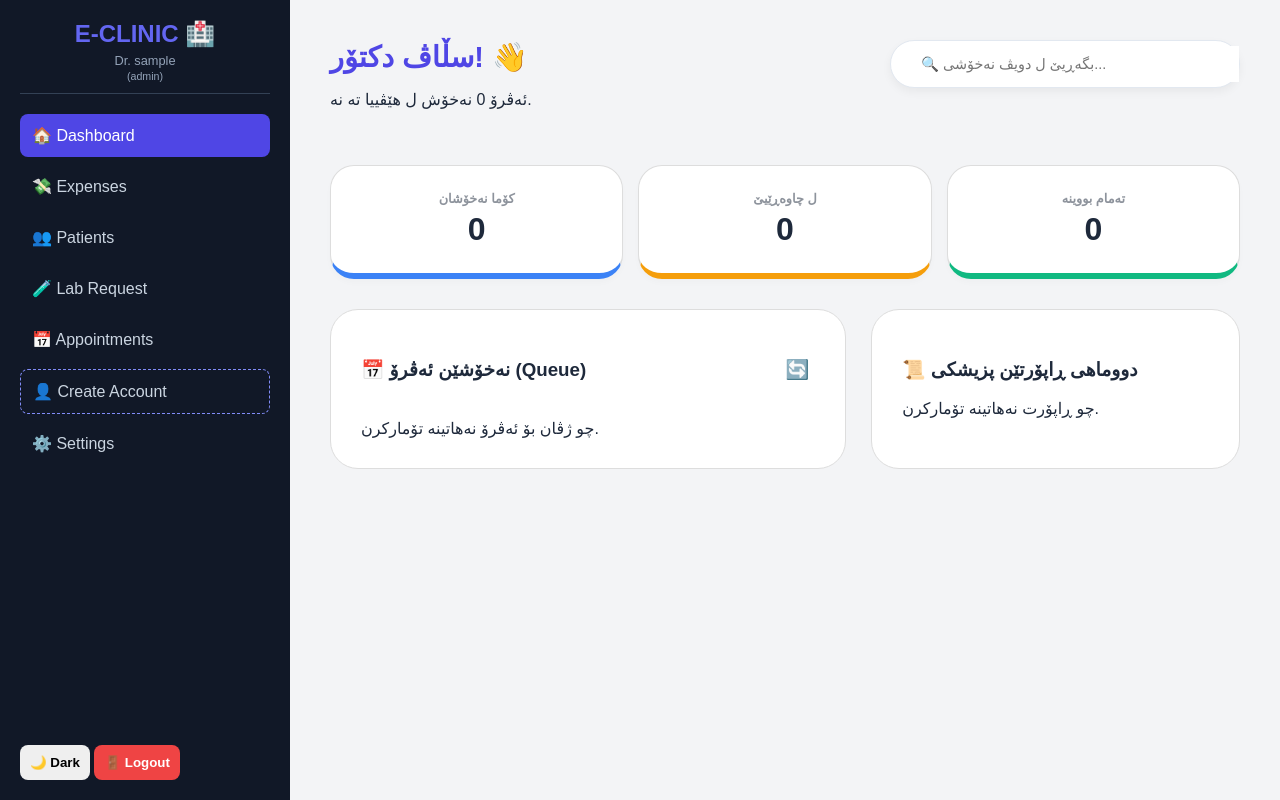
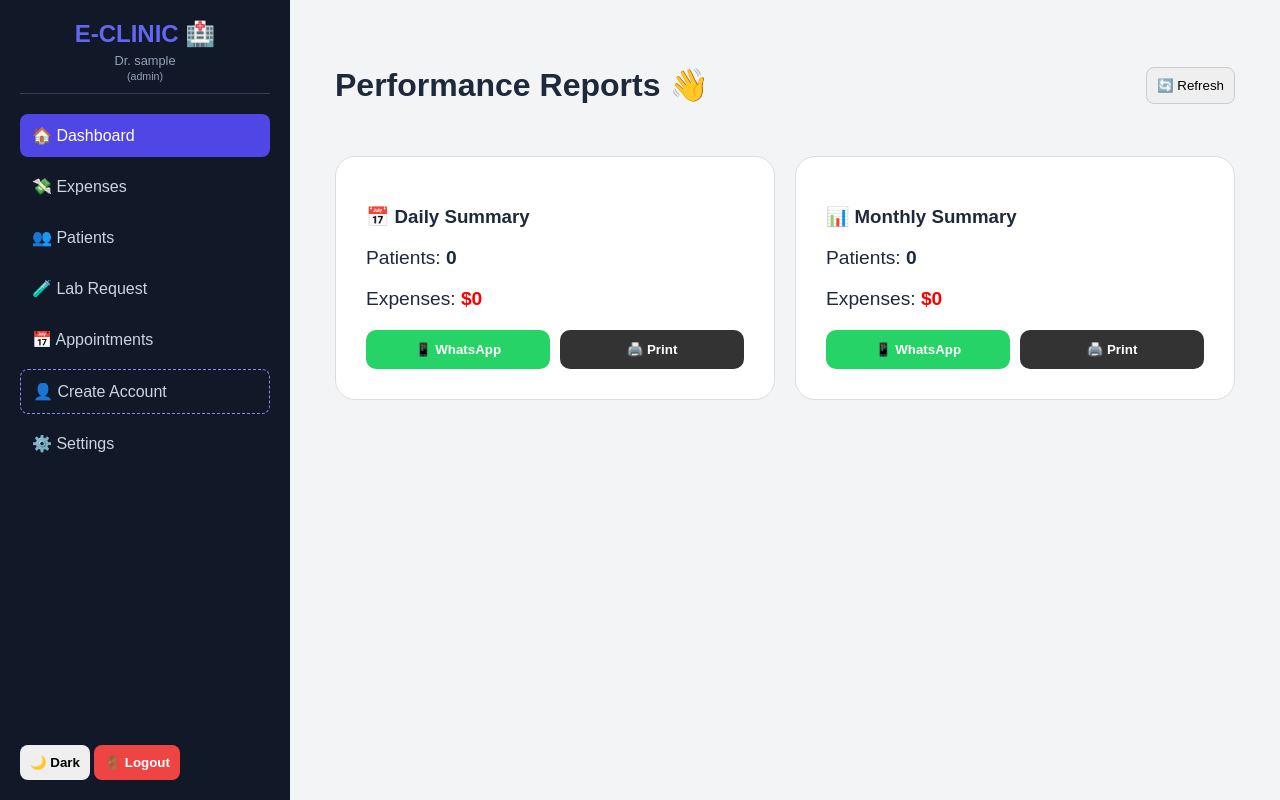
Before and after one commit to Saadzebari12345/my-clinic-app, a SvelteKit app: page / in a window 1280 px wide. Built offline with nearby package versions, Linux system fonts and the light colour scheme; sample sign-in values are in the browser's storage.

Commit message:
Add files via upload

```diff
--- a/src/routes/+page.svelte
+++ b/src/routes/+page.svelte
@@ -1,211 +1,101 @@
 <script lang="ts">
  import { onMount } from 'svelte';
  import { supabase } from '$lib/supabaseClient';
- import { goto } from '$app/navigation';
 
- // ١. گۆڕاوێن سەرەکی
  let doctorId = $state(0);
+ let docInfo = $state<any>(null);
+ let reportData = $state({ todayP: 0, todayE: 0, monthP: 0, monthE: 0 });
  let isLoading = $state(true);
 
- // گۆڕاوێن گەڕیانێ
- let searchTerm = $state("");
- let searchResults = $state<any[]>([]);
-
- // داتایێن داشبۆردێ
- let todayApps = $state<any[]>([]);
- let recentRecords = $state<any[]>([]);
- let stats = $state({ totalP: 0, pending: 0, completed: 0 });
-
  onMount(async () => {
-  const id = localStorage.getItem('doctor_id');
-  if (id) {
-   doctorId = Number(id);
-   await loadLiveDashboard();
+  const storedId = localStorage.getItem('doctor_id');
+  if (storedId) {
+   doctorId = Number(storedId);
+   await loadReportData();
   }
  });
 
- async function loadLiveDashboard() {
+ async function loadReportData() {
   isLoading = true;
+  const now = new Date();
+  const today = now.toLocaleDateString('en-CA');
+  const monthStart = new Date(now.getFullYear(), now.getMonth(), 1).toISOString();
 
-  // دیارکرنا دەسپێک و دووماهیا ئەڤرۆ ب شێوەیەکێ زانستی
-  const start = new Date(); start.setHours(0,0,0,0);
-  const end = new Date(); end.setHours(23,59,59,999);
+  const { data: doc } = await supabase.from('doctors').select('*').eq('id', doctorId).single();
+  docInfo = doc;
 
-  const [apps, patients, records] = await Promise.all([
-   // ١. ئینانا ژڤانێن ئەڤرۆ
-   supabase.from('appointments').select('*').eq('doctor_id', doctorId)
-    .gte('date', start.toISOString()).lte('date', end.toISOString()).order('date', {ascending: true}),
+  const { data: recs } = await supabase.from('medical_records').select('created_at').eq('doctor_id', doctorId);
+  const { data: exps } = await supabase.from('expenses').select('amount, created_at').eq('doctor_id', doctorId);
 
-   // ٢. کۆما گشتی یا نەخۆشان
-   supabase.from('patients').select('id', { count: 'exact', head: true }).eq('doctor_id', doctorId),
-
-   // ٣. نویترین ڕاپۆرتێن پزیشکی (بێ مەرجێ کاتی دا سفر نەبیت)
-   supabase.from('medical_records').select('diagnosis, created_at, patients(name)').eq('doctor_id', doctorId).order('created_at', {ascending: false}).limit(5)
-  ]);
-
-  if (apps.data) {
-   todayApps = apps.data;
-   stats.pending = todayApps.filter(a => a.status === 'Pending' || a.status === 'Confirmed').length;
-   stats.completed = todayApps.filter(a => a.status === 'Done').length;
+  if (recs) {
+   reportData.todayP = recs.filter(r => new Date(r.created_at).toLocaleDateString('en-CA') === today).length;
+   reportData.monthP = recs.filter(r => new Date(r.created_at) >= new Date(monthStart)).length;
   }
-
-  stats.totalP = patients.count || 0;
-  if (records.data) recentRecords = records.data;
-
+  if (exps) {
+   reportData.todayE = exps.filter(e => new Date(e.created_at).toLocaleDateString('en-CA') === today).reduce((s, e) => s + (Number(e.amount) || 0), 0);
+   reportData.monthE = exps.filter(e => new Date(e.created_at) >= new Date(monthStart)).reduce((s, e) => s + (Number(e.amount) || 0), 0);
+  }
   isLoading = false;
  }
 
- // 🔍 فانکشنا گەڕیانێ ب شێوازێ لیستە (Selection)
- async function handleSearch() {
-  if (searchTerm.length < 2) {
-   searchResults = [];
-   return;
-  }
-  const { data } = await supabase.from('patients')
-   .select('id, name, phone')
-   .eq('doctor_id', doctorId)
-   .ilike('name', `%${searchTerm}%`)
-   .limit(5);
+ function sendToWhatsapp(type: 'daily' | 'monthly') {
+  if (!docInfo?.whatsapp_number) return alert("ژمارا واتساپێ نەهاتییە داکەفتن!");
 
-  searchResults = data || [];
+  const label = type === 'daily' ? "📋 ڕاپۆرتا ڕۆژانە" : "📊 ڕاپۆرتا مەهانە";
+  const pCount = type === 'daily' ? reportData.todayP : reportData.monthP;
+  const eSum = type === 'daily' ? reportData.todayE : reportData.monthE;
+
+  // لێرە مە نیشانا Backtick ( ` ) بکارئینایە دا خەلەتی نەمینیت
+  const msg = `${label}%0A----------%0A👨‍⚕️ دکتۆر: ${docInfo.doctor_name}%0A👥 نەخۆشێن تەمامبووی: ${pCount}%0A💸 خەرجییان: $${eSum}%0A📅 ڕێکەفت: ${new Date().toLocaleDateString()}`;
+
+  window.open(`https://wa.me/${docInfo.whatsapp_number}?text=${msg}`, '_blank');
+ }
+
+ function printSummary(type: 'daily' | 'monthly') {
+  const win = window.open('', '', 'width=800,height=600');
+  const label = type === 'daily' ? "Daily Report" : "Monthly Report";
+  const pCount = type === 'daily' ? reportData.todayP : reportData.monthP;
+  const eSum = type === 'daily' ? reportData.todayE : reportData.monthE;
+
+  win?.document.write(`
+   <div style="font-family:sans-serif; padding:50px; border:2px solid #333; text-align:center;">
+    <h2>${label}</h2>
+    <p>Clinic: ${docInfo?.clinic_name} | Dr. ${docInfo?.doctor_name}</p>
+    <hr>
+    <h1 style="font-size:2.5rem;">Patients: ${pCount}</h1>
+    <h1 style="font-size:2.5rem; color:red;">Expenses: $${eSum}</h1>
+    <p>Date: ${new Date().toLocaleString()}</p>
+   </div>
+  `);
+  win?.document.close();
+  win?.print();
  }
 </script>
 
-<div class="pro-dashboard">
- <!-- 🌟 سەرێ لاپەرەی و گەڕیان -->
- <header class="top-section">
-  <div class="welcome">
-   <h1>سڵاڤ دکتۆر! 👋</h1>
-   <p>ئەڤرۆ {todayApps.length} نەخۆش ل هێڤییا تە نە.</p>
+<div style="padding: 20px; color: var(--text);">
+ <header style="display:flex; justify-content:space-between; align-items:center; margin-bottom:30px;">
+  <h1>Performance Reports 👋</h1>
+  <button onclick={loadReportData} style="padding:10px; cursor:pointer; border-radius:8px; border:1px solid #ccc;">🔄 Refresh</button>
+ </header>
+
+ <div style="display: grid; grid-template-columns: 1fr 1fr; gap: 20px;">
+  <div style="background:var(--card, white); padding:30px; border-radius:20px; border:1px solid var(--border);">
+   <h3>📅 Daily Summary</h3>
+   <p style="font-size:1.2rem;">Patients: <b>{reportData.todayP}</b></p>
+   <p style="font-size:1.2rem;">Expenses: <b style="color:red;">${reportData.todayE}</b></p>
+   <div style="display:flex; gap:10px; margin-top:20px;">
+    <button onclick={() => sendToWhatsapp('daily')} style="background:#25d366; color:white; border:none; padding:12px; border-radius:10px; cursor:pointer; flex:1; font-weight:bold;">📱 WhatsApp</button><button onclick={() => printSummary('daily')} style="background:#333; color:white; border:none; padding:12px; border-radius:10px; cursor:pointer; flex:1; font-weight:bold;">🖨️ Print</button>
+   </div>
   </div>
 
-  <div class="search-container">
-   <div class="search-pill">
-    <input bind:value={searchTerm} oninput={handleSearch} placeholder="🔍 بگەڕیێ ل دویڤ نەخۆشی..." />
+  <div style="background:var(--card, white); padding:30px; border-radius:20px; border:1px solid var(--border);">
+   <h3>📊 Monthly Summary</h3>
+   <p style="font-size:1.2rem;">Patients: <b>{reportData.monthP}</b></p>
+   <p style="font-size:1.2rem;">Expenses: <b style="color:red;">${reportData.monthE}</b></p>
+   <div style="display:flex; gap:10px; margin-top:20px;">
+    <button onclick={() => sendToWhatsapp('monthly')} style="background:#25d366; color:white; border:none; padding:12px; border-radius:10px; cursor:pointer; flex:1; font-weight:bold;">📱 WhatsApp</button>
+    <button onclick={() => printSummary('monthly')} style="background:#333; color:white; border:none; padding:12px; border-radius:10px; cursor:pointer; flex:1; font-weight:bold;">🖨️ Print</button>
    </div>
-   <!-- لیستا ئەنجامێن گەڕیانێ -->
-   {#if searchResults.length > 0}
-    <div class="search-results card">
-     {#each searchResults as result}
-      <button onclick={() => { goto(`/patients/${result.id}`); searchResults = []; searchTerm = ""; }}>
-       <b>{result.name}</b>
-       <span>{result.phone}</span>
-      </button>
-     {/each}
-    </div>
-   {/if}
-  </div>
- </header>
-
- <!-- 📊 کارتێن ئاماران -->
- <div class="quick-stats">
-  <div class="s-card blue">
-   <span class="label">کۆما نەخۆشان</span>
-   <span class="value">{stats.totalP}</span>
-  </div>
-  <div class="s-card amber">
-   <span class="label">ل چاوەڕێیێ</span>
-   <span class="value">{stats.pending}</span>
-  </div>
-  <div class="s-card emerald">
-   <span class="label">تەمام بووینە</span>
-   <span class="value">{stats.completed}</span>
   </div>
  </div>
-
- <div class="dashboard-grid">
-  <!-- 🗓️ لیستا ئەڤرۆ -->
-  <section class="card main-box">
-   <div class="section-head">
-    <h3>📅 نەخۆشێن ئەڤرۆ (Queue)</h3>
-    <button class="btn-refresh" onclick={loadLiveDashboard}>🔄</button>
-   </div>
-   <div class="queue-list">
-    {#each todayApps as app}
-     <div class="queue-item {app.status === 'Done' ? 'done' : ''}">
-      <div class="time">{new Date(app.date).toLocaleTimeString([], {hour: '2-digit', minute:'2-digit'})}</div>
-      <div class="p-info">
-       <b>{app.patient_name}</b>
-       <span class="badge {app.status}">{app.status}</span>
-      </div>
-      <button class="btn-action" onclick={() => goto('/appointments')}>⚙️</button>
-     </div>{:else}
-     <div class="empty-state">چو ژڤان بۆ ئەڤرۆ نەهاتینە تۆمارکرن.</div>
-    {/each}
-   </div>
-  </section>
-
-  <!-- 📜 نویترین ڕاپۆرت -->
-  <section class="card main-box">
-   <h3>📜 دووماهی ڕاپۆرتێن پزیشکی</h3>
-   <div class="feed-list">
-    {#each recentRecords as rec}
-     <div class="feed-item">
-      <div class="avatar">{rec.patients?.name[0]}</div>
-      <div class="details">
-       <b>{rec.patients?.name}</b>
-       <p>{rec.diagnosis}</p>
-       <small>{new Date(rec.created_at).toLocaleDateString()}</small>
-      </div>
-     </div>
-    {:else}
-     <p class="empty-state">چو ڕاپۆرت نەهاتینە تۆمارکرن.</p>
-    {/each}
-   </div>
-  </section>
- </div>
 </div>
-
-<style>
- .pro-dashboard { padding: 15px; color: var(--text); animation: fadeIn 0.4s ease; }
- @keyframes fadeIn { from { opacity: 0; } to { opacity: 1; } }
-
- .top-section { display: flex; justify-content: space-between; align-items: flex-start; margin-bottom: 40px; flex-wrap: wrap; gap: 20px; }
- .welcome h1 { font-size: 1.8rem; font-weight: 900; color: #4f46e5; margin: 0; }
-
- /* 🔍 Search Styles */
- .search-container { position: relative; width: 350px; }
- .search-pill { background: white; border-radius: 50px; padding: 5px 20px; border: 1px solid #e2e8f0; box-shadow: 0 4px 10px rgba(0,0,0,0.05); }
- .search-pill input { border: none; width: 100%; padding: 10px; outline: none; font-size: 0.9rem; color: #333; }
- .search-results { position: absolute; top: 60px; width: 100%; z-index: 100; padding: 10px; display: flex; flex-direction: column; gap: 5px; box-shadow: 0 10px 25px rgba(0,0,0,0.15); }
- .search-results button { background: none; border: none; padding: 12px; text-align: left; cursor: pointer; border-radius: 10px; display: flex; flex-direction: column; transition: 0.2s; }
- .search-results button:hover { background: #f3f4f6; }
- .search-results b { color: #1e293b; font-size: 0.9rem; }
- .search-results span { font-size: 0.75rem; color: #64748b; }
-
- /* Stats */
- .quick-stats { display: flex; gap: 15px; margin-bottom: 30px; }
- .s-card { flex: 1; background: var(--card, white); padding: 25px; border-radius: 24px; border: 1px solid var(--border, #eee); box-shadow: 0 4px 6px rgba(0,0,0,0.02); text-align: center; }
- .s-card .label { display: block; font-size: 0.8rem; font-weight: bold; opacity: 0.5; text-transform: uppercase; margin-bottom: 5px; }
- .s-card .value { font-size: 2rem; font-weight: 900; }
- .blue { border-bottom: 6px solid #3b82f6; }
- .amber { border-bottom: 6px solid #f59e0b; }
- .emerald { border-bottom: 6px solid #10b981; }
-
- /* Grid */
- .dashboard-grid { display: grid; grid-template-columns: 1.4fr 1fr; gap: 25px; }
- @media (max-width: 900px) { .dashboard-grid { grid-template-columns: 1fr; } }
-
- .card { background: var(--card, white); border-radius: 28px; padding: 30px; border: 1px solid var(--border, #eee); }
- .section-head { display: flex; justify-content: space-between; align-items: center; margin-bottom: 20px; }
-
- .queue-item { display: flex; align-items: center; gap: 20px; padding: 18px; background: rgba(0,0,0,0.02); border-radius: 20px; margin-bottom: 10px; }
- .queue-item.done { opacity: 0.5; background: #f1f5f9; }
- .time { font-weight: 900; color: #4f46e5; font-size: 1rem; }
- .p-info { flex: 1; }
- .badge { font-size: 0.7rem; padding: 2px 8px; border-radius: 10px; font-weight: bold; }
- .badge.Pending { background: #fef3c7; color: #92400e; }
- .badge.Done { background: #dcfce7; color: #166534; }
-
- .feed-item { display: flex; align-items: center; gap: 15px; margin-bottom: 20px; }
- .avatar { width: 45px; height: 45px; background: #e0e7ff; color: #4f46e5; border-radius: 50%; display: flex; align-items: center; justify-content: center; font-weight: 900; }
- .details b { font-size: 0.95rem; }
- .details p { margin: 2px 0; font-size: 0.85rem; opacity: 0.7; }
-
- .btn-refresh { background: none; border: none; cursor: pointer; font-size: 1.2rem; }
- .btn-action { background: #eee; border: none; width: 35px; height: 35px; border-radius: 10px; cursor: pointer; }
-
- :global(.dark-mode) .card, :global(.dark-mode) .search-pill, :global(.dark-mode) .search-results { background: #1e293b; border-color: #334155; }
- :global(.dark-mode) .queue-item { background: #0f172a; }
- :global(.dark-mode) .search-results b { color: white; }
-</style>
--- a/src/routes/register/+page.svelte
+++ b/src/routes/register/+page.svelte
@@ -1,103 +1,70 @@
 <script lang="ts">
  import { onMount } from 'svelte';
  import { supabase } from '$lib/supabaseClient';
-	import { goto } from '$app/navigation';
 
  let doctors = $state<any[]>([]);
-	let doctorId = $state(''), role = $state('');
-
-	// متغیرێن دروستكرنا حیسابا نوی
-	let user = $state(''), pass = $state(''), docName = $state(''), cName = $state(''), cAddr = $state(''), cPhone = $state(''), tests = $state('');
-
-	let editingDoc = $state<any>(null); // بۆ Edit كرنێ
+ let user = $state(""), pass = $state(""), docName = $state(""), cName = $state(""), cAddr = $state(""), cPhone = $state(""), whatsapp = $state(""), tests = $state("");
+ let editingDoc = $state<any>(null);
 
  async function fetchDoctors() {
   const { data } = await supabase.from('doctors').select('*').order('id', { ascending: false });
   if (data) doctors = data;
  }
 
-	onMount(() => {
-		role = localStorage.getItem('doctor_role') || '';
-		if (role !== 'admin') goto('/'); // ئه‌گه‌ر نه‌ ئه‌دمین بیت دێ هێته‌ده‌ر
-		fetchDoctors();
-	});
+ onMount(fetchDoctors);
 
  async function handleSave() {
-		if (!user || !pass || !docName) return alert("Please fill credentials");
-
+  if (!user || !pass || !docName || !whatsapp) return alert("تکایە هەمی خانەیان پڕ بکە");
   const docData = {
    username: user, password: pass, role: 'doctor',
    doctor_name: docName, clinic_name: cName,
    clinic_address: cAddr, clinic_phone: cPhone,
-			allowed_tests: tests
+   whatsapp_number: whatsapp, allowed_tests: tests
   };
 
   if (editingDoc) {
    await supabase.from('doctors').update(docData).eq('id', editingDoc.id);
-			alert("✅ Doctor updated!");
   } else {
    await supabase.from('doctors').insert([docData]);
-			alert("✅ New account created!");
   }
-		cancelEdit();
+  user = ""; pass = ""; docName = ""; cName = ""; cAddr = ""; cPhone = ""; whatsapp = ""; tests = ""; editingDoc = null;
   fetchDoctors();
+  alert("✅ هاتە سەیڤکرن");
  }
 
  function startEdit(doc: any) {
   editingDoc = doc;
   user = doc.username; pass = doc.password; docName = doc.doctor_name;
   cName = doc.clinic_name; cAddr = doc.clinic_address; cPhone = doc.clinic_phone;
-		tests = doc.allowed_tests;
-	}
-
-	function cancelEdit() {
-		editingDoc = null;
-		user = ''; pass = ''; docName = ''; cName = ''; cAddr = ''; cPhone = ''; tests = '';
+  whatsapp = doc.whatsapp_number; tests = doc.allowed_tests;
  }
 </script>
 
-<div class="admin-panel">
-	<h2>🛠️ Admin: Doctor Management Center</h2>
+<div style="padding: 20px; color: var(--text);">
+ <h2>🛠️ Admin: Manage Doctors & WhatsApp</h2>
 
-	<div class="card form-box">
-		<h3>{editingDoc ? '✏️ Edit Doctor Profile' : '➕ Register New Doctor'}</h3>
-		<div class="grid-inputs">
-			<input bind:value={user} placeholder="Login Username" />
-			<input bind:value={pass} type="password" placeholder="Login Password" />
-			<input bind:value={docName} placeholder="Doctor Full Name" />
+ <div style="background: var(--card, white); padding: 25px; border-radius: 15px; border: 1px solid var(--border); margin-bottom: 30px; display: grid; grid-template-columns: 1fr 1fr; gap: 15px;">
+  <input bind:value={user} placeholder="Username" />
+  <input bind:value={pass} type="password" placeholder="Password" />
+  <input bind:value={whatsapp} placeholder="WhatsApp (e.g. 964750...)" />
+  <input bind:value={docName} placeholder="Doctor's Full Name" />
   <input bind:value={cName} placeholder="Clinic Name" />
   <input bind:value={cAddr} placeholder="Address" />
-			<input bind:value={cPhone} placeholder="Phone Number" />
-			<textarea bind:value={tests} placeholder="Assigned Lab Tests (CBC, Sugar, Lipid...)" style="grid-column: span 2; height: 80px;"></textarea>
-		</div>
-		<div class="btns">
-			<button class="btn-save" onclick={handleSave}>{editingDoc ? 'Update' : 'Create Account'}</button>
-			{#if editingDoc}<button class="btn-cancel" onclick={cancelEdit}>Cancel</button>{/if}
-		</div>
+  <textarea bind:value={tests} placeholder="Lab Tests (CBC, Sugar...)" style="grid-column: span 2;"></textarea>
+  <button onclick={handleSave} style="grid-column: span 2; background:#059669; color:white; padding:12px; border:none; border-radius:10px; cursor:pointer;">
+   {editingDoc ? 'Update Doctor Info' : 'Create Account'}
+  </button>
  </div>
 
-	<div class="list-section">
-		<h3>📋 Existing Accounts</h3>
+ <h3>📋 List of Doctors</h3>
  {#each doctors as doc}
-			<div class="doc-card card">
-				<div>
-					<b>{doc.doctor_name}</b> <small>({doc.username})</small>
-					<p style="font-size: 0.75rem; color: #666; margin: 5px 0;">{doc.allowed_tests || 'No tests assigned'}</p>
-				</div>
-				<button class="btn-edit" onclick={() => startEdit(doc)}>Edit ⚙️</button>
+  <div style="background:var(--card); padding:15px; border-radius:10px; border:1px solid var(--border); margin-bottom:10px; display:flex; justify-content:space-between; align-items:center;">
+   <div><b>Dr. {doc.doctor_name}</b> <br> <small>WhatsApp: {doc.whatsapp_number}</small></div>
+   <button onclick={() => startEdit(doc)} style="background:#e0f2fe; color:#0369a1; border:none; padding:8px 15px; border-radius:8px; cursor:pointer;">Edit Info</button>
   </div>
  {/each}
 </div>
-</div>
 
 <style>
-	.admin-panel { max-width: 1000px; margin: 0 auto; color: var(--text); padding: 20px; }
-	.card { background: var(--card, white); padding: 25px; border-radius: 15px; border: 1px solid var(--border, #ddd); margin-bottom: 25px; }
-	.grid-inputs { display: grid; grid-template-columns: 1fr 1fr; gap: 10px; }
-	input, textarea { padding: 12px; border-radius: 8px; border: 1px solid #ccc; background: white; color: black; }
-	.btns { margin-top: 15px; display: flex; gap: 10px; }
-	.btn-save { flex: 2; background: #4f46e5; color: white; border: none; padding: 12px; border-radius: 8px; cursor: pointer; font-weight: bold; }
-	.btn-cancel { flex: 1; background: #94a3b8; color: white; border: none; padding: 12px; border-radius: 8px; cursor: pointer; }
-	.doc-card { display: flex; justify-content: space-between; align-items: center; padding: 15px; }
-	.btn-edit { background: #e0f2fe; color: #0369a1; border: none; padding: 8px 15px; border-radius: 8px; cursor: pointer; font-weight: bold; }
+ input, textarea { padding: 10px; border-radius: 8px; border: 1px solid #ccc; }
 </style>
```
Lines whose indentation alone changed are shown as unchanged.
